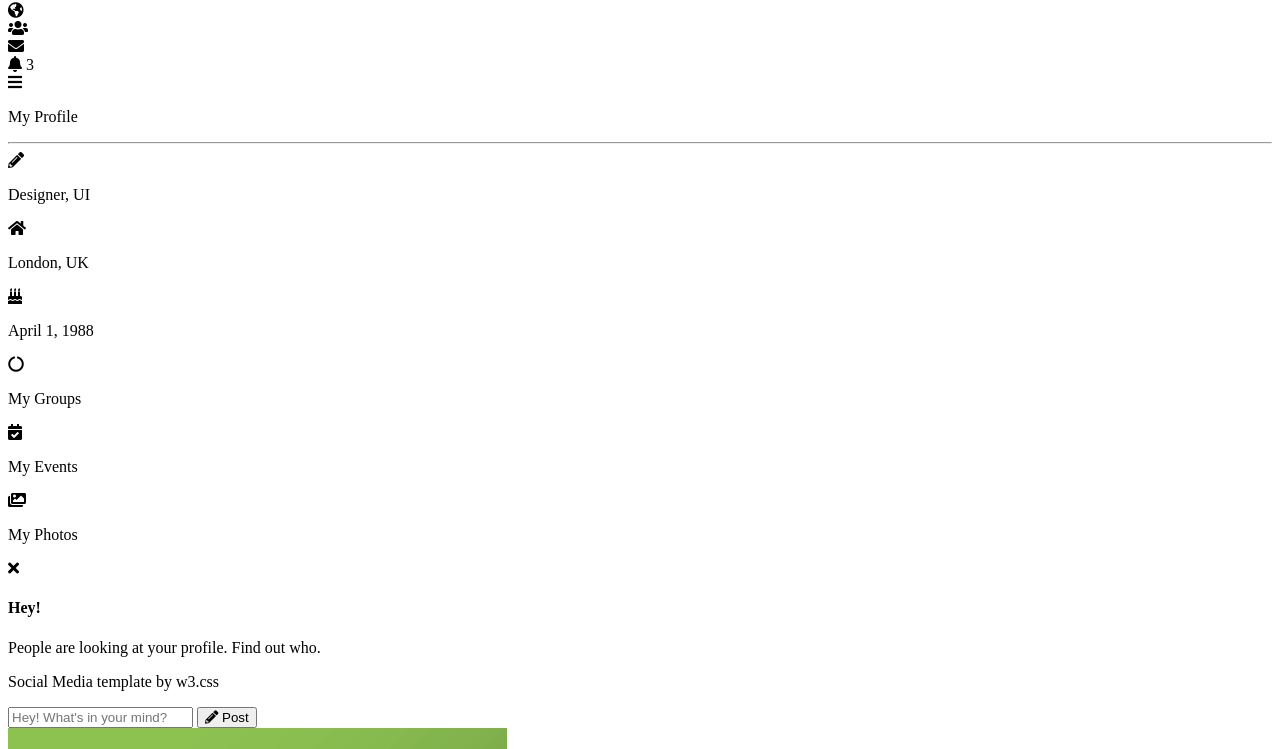
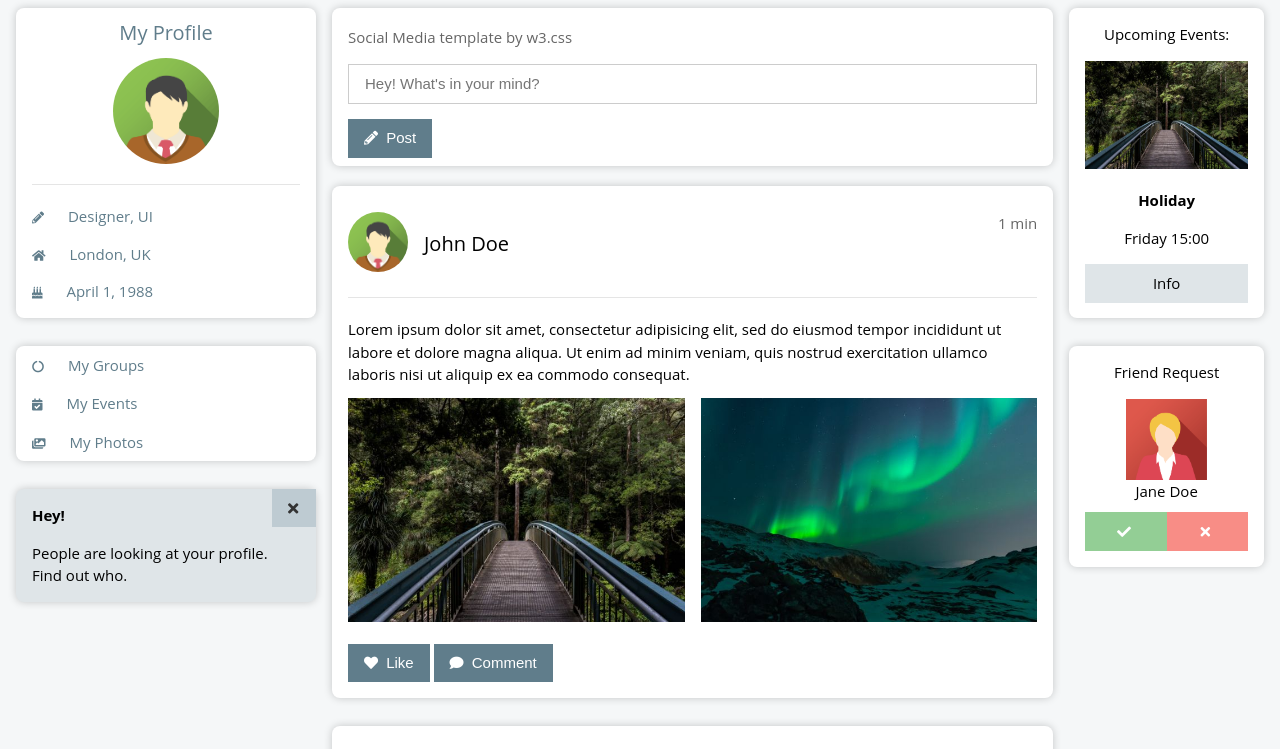
Before and after one commit to sawsew467/Social-Media, a plain HTML site: page index.html in a window 1280 px wide. Shown: the part 74-823 px from the top of the page. Drawn offline with Linux system fonts and the light colour scheme; the site is published under a folder, as on GitHub Pages, so addresses that start at the root find nothing.

Commit message:
Update index.html

```diff
--- a/index.html
+++ b/index.html
@@ -4,9 +4,9 @@
     <meta charset="UTF-8">
     <meta http-equiv="X-UA-Compatible" content="IE=edge">
     <meta name="viewport" content="width=device-width, initial-scale=1.0">
-    <link rel="stylesheet" href="/assets/css/base.css">
-    <link rel="stylesheet" href="/assets/css/style.css">
-    <link rel="stylesheet" href="/assets/css/responseive.css">
+    <link rel="stylesheet" href="./assets/css/base.css">
+    <link rel="stylesheet" href="./assets/css/style.css">
+    <link rel="stylesheet" href="./assets/css/responseive.css">
     <link rel="stylesheet" href="./assets/fonts/fontawesome-free-5.15.3-web/css/all.min.css">
     <link rel="icon" href="https://seomucoi.com/wp-content/uploads/2018/07/Social-Media-Traffic-Image.png" type="image/gif" sizes="16x16">
     <title>Social Media</title>
```
